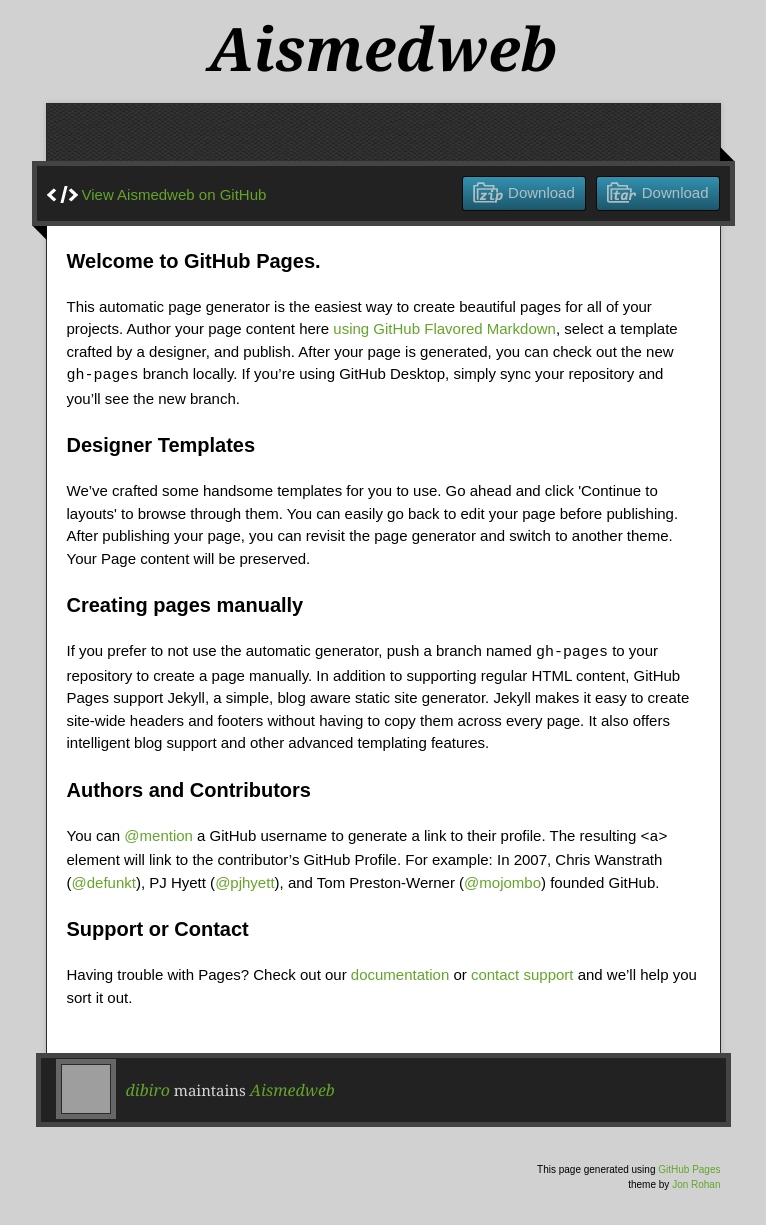
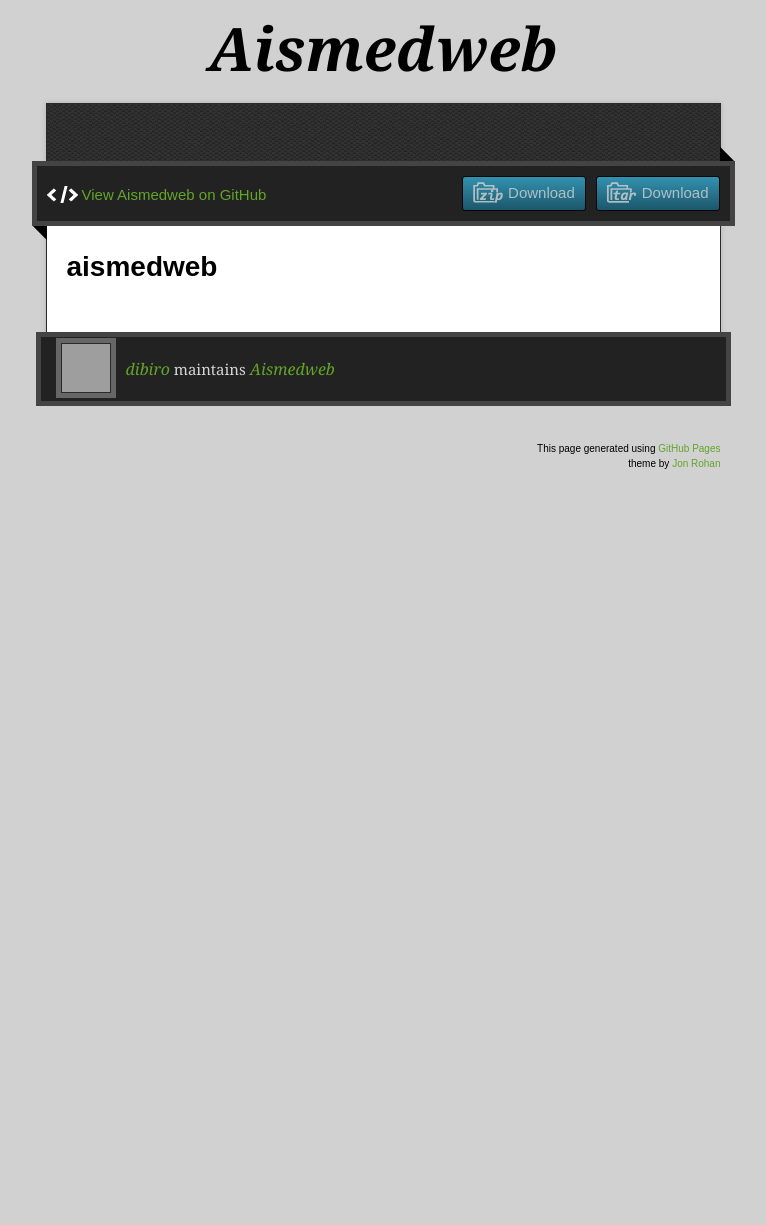
Before and after one commit to dibiro/aismedweb, a plain HTML site: page index.html in a window 1280 px wide. Shown: the part 27-1252 px from the top of the page, without its empty margins (257-1023 px from the left). After the commit the page ends 800 px from the top, so only its background shows below. Drawn offline with nearby package versions, Linux system fonts and the light colour scheme; grey boxes are pictures that could not be loaded.

```diff
--- a/index.html
+++ b/index.html
@@ -36,30 +36,8 @@
         <span class="blc"></span><span class="trc"></span>
         </div>
         <article class="markdown-body">
-          <h3>
-<a id="welcome-to-github-pages" class="anchor" href="#welcome-to-github-pages" aria-hidden="true"><span aria-hidden="true" class="octicon octicon-link"></span></a>Welcome to GitHub Pages.</h3>
-
-<p>This automatic page generator is the easiest way to create beautiful pages for all of your projects. Author your page content here <a href="https://guides.github.com/features/mastering-markdown/">using GitHub Flavored Markdown</a>, select a template crafted by a designer, and publish. After your page is generated, you can check out the new <code>gh-pages</code> branch locally. If you’re using GitHub Desktop, simply sync your repository and you’ll see the new branch.</p>
-
-<h3>
-<a id="designer-templates" class="anchor" href="#designer-templates" aria-hidden="true"><span aria-hidden="true" class="octicon octicon-link"></span></a>Designer Templates</h3>
-
-<p>We’ve crafted some handsome templates for you to use. Go ahead and click 'Continue to layouts' to browse through them. You can easily go back to edit your page before publishing. After publishing your page, you can revisit the page generator and switch to another theme. Your Page content will be preserved.</p>
-
-<h3>
-<a id="creating-pages-manually" class="anchor" href="#creating-pages-manually" aria-hidden="true"><span aria-hidden="true" class="octicon octicon-link"></span></a>Creating pages manually</h3>
-
-<p>If you prefer to not use the automatic generator, push a branch named <code>gh-pages</code> to your repository to create a page manually. In addition to supporting regular HTML content, GitHub Pages support Jekyll, a simple, blog aware static site generator. Jekyll makes it easy to create site-wide headers and footers without having to copy them across every page. It also offers intelligent blog support and other advanced templating features.</p>
-
-<h3>
-<a id="authors-and-contributors" class="anchor" href="#authors-and-contributors" aria-hidden="true"><span aria-hidden="true" class="octicon octicon-link"></span></a>Authors and Contributors</h3>
-
-<p>You can <a href="https://help.github.com/articles/basic-writing-and-formatting-syntax/#mentioning-users-and-teams" class="user-mention">@mention</a> a GitHub username to generate a link to their profile. The resulting <code>&lt;a&gt;</code> element will link to the contributor’s GitHub Profile. For example: In 2007, Chris Wanstrath (<a href="https://github.com/defunkt" class="user-mention">@defunkt</a>), PJ Hyett (<a href="https://github.com/pjhyett" class="user-mention">@pjhyett</a>), and Tom Preston-Werner (<a href="https://github.com/mojombo" class="user-mention">@mojombo</a>) founded GitHub.</p>
-
-<h3>
-<a id="support-or-contact" class="anchor" href="#support-or-contact" aria-hidden="true"><span aria-hidden="true" class="octicon octicon-link"></span></a>Support or Contact</h3>
-
-<p>Having trouble with Pages? Check out our <a href="https://help.github.com/pages">documentation</a> or <a href="https://github.com/contact">contact support</a> and we’ll help you sort it out.</p>
+          <h1>
+<a id="aismedweb" class="anchor" href="#aismedweb" aria-hidden="true"><span aria-hidden="true" class="octicon octicon-link"></span></a>aismedweb</h1>
         </article>
       </div>
     </div>
```
Also changed, not shown: params.json (+1 -1 lines).
